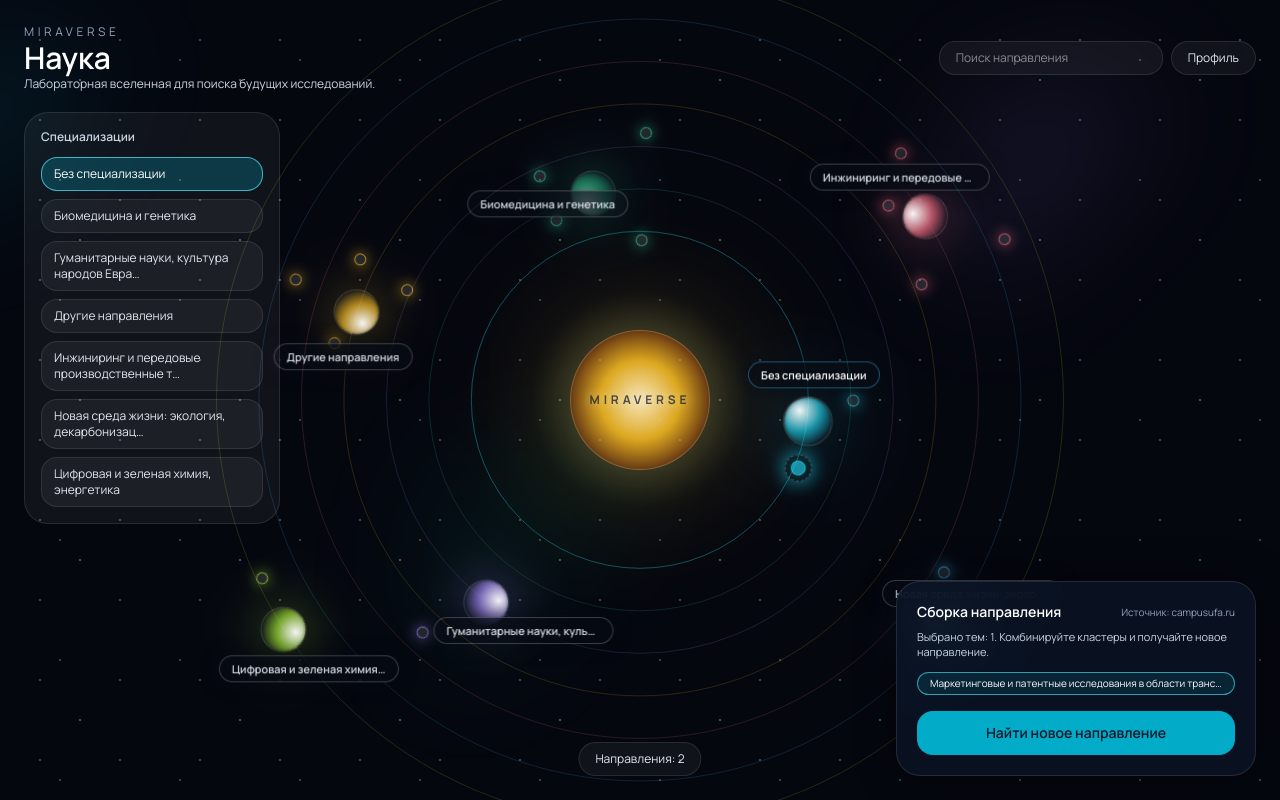
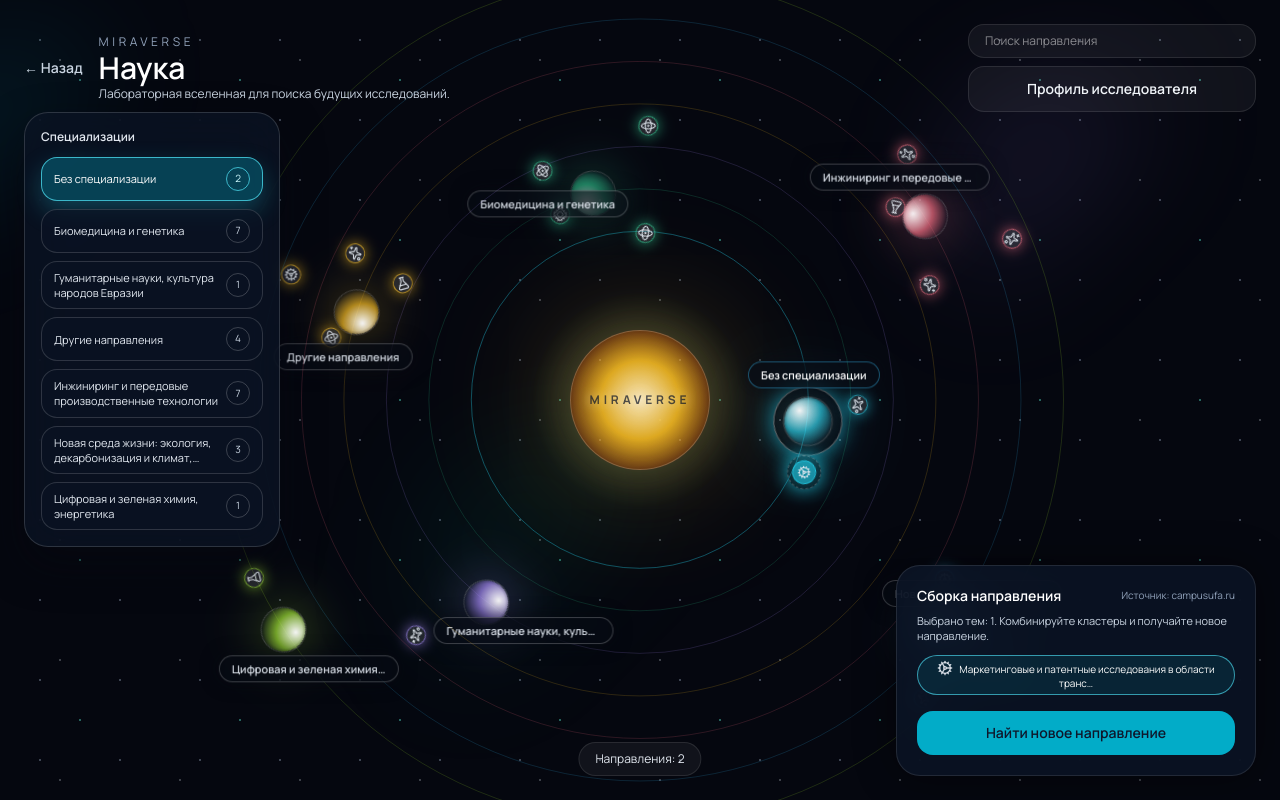
Before and after one commit to msozaev/ai.ukmira.ru, a Next.js app: page /science in a window 1280 px wide. Both pictures are taken after a click on the button 794 px from the left and 458 px from the top of the page. Built offline with nearby package versions, Linux system fonts and the light colour scheme.

Commit message:
layout, icons, lines

```diff
--- a/package.json
+++ b/package.json
@@ -11,6 +11,7 @@
   "dependencies": {
     "@google/generative-ai": "^0.24.1",
     "cheerio": "^1.1.2",
+    "lucide-react": "^0.562.0",
     "marked": "^17.0.1",
     "next": "16.0.6",
     "pdf-parse": "^2.4.5",
--- a/src/app/globals.css
+++ b/src/app/globals.css
@@ -377,6 +377,39 @@
   filter: drop-shadow(0 0 36px var(--planet-color, rgba(56, 189, 248, 0.7)));
 }
 
+.planet-selected .planet-core {
+  filter: drop-shadow(0 0 34px var(--planet-color, rgba(56, 189, 248, 0.85)));
+}
+
+.planet-selected .planet-core-wrapper::after {
+  content: "";
+  position: absolute;
+  inset: -10px;
+  border-radius: 9999px;
+  border: 1px solid rgba(255, 255, 255, 0.35);
+  background: radial-gradient(
+    circle,
+    rgba(255, 255, 255, 0.08),
+    rgba(255, 255, 255, 0) 70%
+  );
+  box-shadow: 0 0 20px var(--planet-color, rgba(56, 189, 248, 0.7));
+  opacity: 0.85;
+  animation: planetPulse 6s ease-in-out infinite;
+  pointer-events: none;
+}
+
+@keyframes planetPulse {
+  0%,
+  100% {
+    transform: scale(0.98);
+    opacity: 0.7;
+  }
+  50% {
+    transform: scale(1.05);
+    opacity: 1;
+  }
+}
+
 .planet-active .planet-label {
   border-color: rgba(56, 189, 248, 0.4);
   color: rgba(255, 255, 255, 0.98);
@@ -410,20 +443,39 @@
 
 .moon-dot {
   display: block;
-  width: 12px;
-  height: 12px;
+  width: 20px;
+  height: 20px;
   border-radius: 9999px;
   border: 1px solid var(--planet-color, rgba(148, 163, 184, 0.6));
   background: rgba(255, 255, 255, 0.12);
   box-shadow: 0 0 14px var(--planet-color, rgba(148, 163, 184, 0.35));
+  position: relative;
+  display: inline-flex;
+  align-items: center;
+  justify-content: center;
 }
 
 .moon-active .moon-dot {
-  width: 15px;
-  height: 15px;
+  width: 24px;
+  height: 24px;
   border-color: var(--planet-color, rgba(34, 211, 238, 0.9));
   background: var(--planet-color, rgba(34, 211, 238, 0.6));
   box-shadow: 0 0 22px var(--planet-color, rgba(34, 211, 238, 0.9));
+}
+
+.topic-icon {
+  margin-right: 6px;
+  width: 16px;
+  height: 16px;
+  display: inline-block;
+  vertical-align: -3px;
+  color: rgba(226, 232, 240, 0.9);
+}
+
+.moon-icon {
+  width: 14px;
+  height: 14px;
+  color: rgba(226, 232, 240, 0.9);
 }
 
 .moon-active .moon-dot::after {
--- a/src/app/science/page.tsx
+++ b/src/app/science/page.tsx
@@ -1,9 +1,19 @@
 "use client";
 
 import Link from "next/link";
-import { useEffect, useMemo, useState, type CSSProperties } from "react";
+import { useEffect, useMemo, useRef, useState, type CSSProperties } from "react";
 import ReactMarkdown from "react-markdown";
 import remarkGfm from "remark-gfm";
+import {
+  Atom,
+  BookOpen,
+  Cog,
+  Cpu,
+  FlaskConical,
+  Leaf,
+  Sparkles,
+  Zap,
+} from "lucide-react";
 import campusData from "@/data/campusScience.json";
 
 const SOURCE_SITE = "campusufa.ru";
@@ -33,6 +43,8 @@
   goals: string;
   constraints: string;
 };
+
+type PathSegment = { x1: number; y1: number; x2: number; y2: number };
 
 type ClusterColor = {
   node: string;
@@ -117,6 +129,26 @@
   return cleaned;
 };
 
+const normalizeActivity = (value?: string | null) => {
+  if (!value) return "";
+  let cleaned = value.replace(/\s+/g, " ").trim();
+  cleaned = cleaned.replace(/(?:,?\s*(Университет|Специализация))+$/gi, "");
+  cleaned = cleaned.replace(/[,\-–—:;]+$/g, "").trim();
+  return cleaned;
+};
+
+const getTopicIcon = (topic: string) => {
+  const text = topic.toLowerCase();
+  if (/(био|генет|медиц|клин)/.test(text)) return Atom;
+  if (/(хим|катализ|полимер|материал|реакц|нефт|газ)/.test(text)) return FlaskConical;
+  if (/(энерг|энергет|атом|физик|квант)/.test(text)) return Zap;
+  if (/(цифр|данн|ai|ии|программ|софт|кибер|информ)/.test(text)) return Cpu;
+  if (/(эколог|климат|зелен|природ|устойчив)/.test(text)) return Leaf;
+  if (/(инжинир|производ|констр|технол)/.test(text)) return Cog;
+  if (/(гуманит|культур|истор|язык|социолог)/.test(text)) return BookOpen;
+  return Sparkles;
+};
+
 export default function SciencePage() {
   const [selectedTopics, setSelectedTopics] = useState<string[]>([]);
   const [hoveredTopic, setHoveredTopic] = useState<string | null>(null);
@@ -127,6 +159,12 @@
   const [mounted, setMounted] = useState(false);
   const [viewport, setViewport] = useState({ width: 0, height: 0 });
   const [hasSelectedCluster, setHasSelectedCluster] = useState(false);
+  const [selectedTopicOrigins, setSelectedTopicOrigins] = useState<Record<string, string>>({});
+  const [pathSegments, setPathSegments] = useState<PathSegment[]>([]);
+  const mapRef = useRef<HTMLDivElement | null>(null);
+  const sunRef = useRef<HTMLDivElement | null>(null);
+  const moonRefs = useRef<Record<string, HTMLButtonElement | null>>({});
+  const planetRefs = useRef<Record<string, HTMLDivElement | null>>({});
   const [profile, setProfile] = useState<Profile>({
     name: "",
     background: "",
@@ -174,7 +212,7 @@
         ? [specValue]
         : ["Без специализации"];
 
-      const activity = lab.activity?.trim();
+      const activity = normalizeActivity(lab.activity);
 
       specs.forEach((spec) => {
         const name = normalizeSpec(spec);
@@ -273,10 +311,22 @@
     return layout;
   };
 
-  const toggleTopic = (topic: string) => {
-    setSelectedTopics((prev) =>
-      prev.includes(topic) ? prev.filter((t) => t !== topic) : [...prev, topic]
-    );
+  const toggleTopic = (topic: string, clusterName?: string) => {
+    setSelectedTopics((prev) => {
+      if (prev.includes(topic)) {
+        setSelectedTopicOrigins((prevMap) => {
+          const next = { ...prevMap };
+          delete next[topic];
+          return next;
+        });
+        return prev.filter((t) => t !== topic);
+      }
+      setSelectedTopicOrigins((prevMap) => ({
+        ...prevMap,
+        [topic]: clusterName || prevMap[topic] || activeCluster?.name || "",
+      }));
+      return [...prev, topic];
+    });
   };
 
   const activateCluster = (index: number) => {
@@ -288,6 +338,87 @@
     setActiveClusterIndex(index);
     setHasSelectedCluster(true);
   };
+
+  const selectedClusters = useMemo(() => {
+    const set = new Set<string>();
+    selectedTopics.forEach((topic) => {
+      const cluster = selectedTopicOrigins[topic];
+      if (cluster) set.add(cluster);
+    });
+    return set;
+  }, [selectedTopics, selectedTopicOrigins]);
+
+  const orbitRadiusByName = useMemo(() => {
+    if (!clusters.length) return {};
+    const fallbackMin = Math.min(MAP_WIDTH, MAP_HEIGHT);
+    const viewportMin = Math.min(
+      viewport.width || fallbackMin,
+      viewport.height || fallbackMin
+    );
+    const maxOrbit = Math.min(560, Math.max(260, viewportMin * 0.47));
+    const minOrbit = Math.min(180, maxOrbit * 0.45);
+    const orbitGap =
+      clusters.length > 1 ? (maxOrbit - minOrbit) / (clusters.length - 1) : 0;
+
+    return clusters.reduce<Record<string, number>>((acc, cluster, index) => {
+      acc[cluster.name] = minOrbit + orbitGap * index + index * 8;
+      return acc;
+    }, {});
+  }, [clusters, viewport]);
+
+  useEffect(() => {
+    if (!selectedTopics.length || !mapRef.current || !sunRef.current) {
+      setPathSegments([]);
+      return;
+    }
+
+    const computePath = () => {
+      if (!mapRef.current || !sunRef.current) return;
+      const mapRect = mapRef.current.getBoundingClientRect();
+      const sunRect = sunRef.current.getBoundingClientRect();
+      const sunPoint = {
+        x: sunRect.left + sunRect.width / 2 - mapRect.left,
+        y: sunRect.top + sunRect.height / 2 - mapRect.top,
+      };
+
+      const points = selectedTopics
+        .map((topic) => {
+          const node = moonRefs.current[topic];
+          if (!node) return null;
+          const rect = node.getBoundingClientRect();
+          const clusterName = selectedTopicOrigins[topic];
+          const orbitRadius = clusterName ? orbitRadiusByName[clusterName] || 0 : 0;
+          return {
+            x: rect.left + rect.width / 2 - mapRect.left,
+            y: rect.top + rect.height / 2 - mapRect.top,
+            orbitRadius,
+          };
+        })
+        .filter(Boolean) as Array<{ x: number; y: number; orbitRadius: number }>;
+
+      if (!points.length) {
+        setPathSegments([]);
+        return;
+      }
+
+      points.sort((a, b) => b.orbitRadius - a.orbitRadius);
+      const segments: PathSegment[] = [];
+      for (let i = 0; i < points.length - 1; i += 1) {
+        segments.push({
+          x1: points[i].x,
+          y1: points[i].y,
+          x2: points[i + 1].x,
+          y2: points[i + 1].y,
+        });
+      }
+      setPathSegments(segments);
+
+    };
+
+    computePath();
+    const interval = window.setInterval(computePath, 180);
+    return () => window.clearInterval(interval);
+  }, [selectedTopics, selectedTopicOrigins, orbitRadiusByName]);
 
   const handleProfileChange = (key: keyof Profile, value: string) => {
     setProfile((prev) => ({ ...prev, [key]: value }));
@@ -323,7 +454,7 @@
     const content = snippets
       .map((lab) => {
         const spec = lab.attributes?.["Специализация"] || "—";
-        const activity = lab.activity?.trim() || "—";
+        const activity = normalizeActivity(lab.activity) || "—";
         const topicsList = (lab.researchTopics || []).join("; ") || "—";
         return `Лаборатория: ${lab.name}\nСпециализация: ${Array.isArray(spec) ? spec.join(", ") : spec}\nНаправления деятельности: ${activity}\nТематики: ${topicsList}`;
       })
@@ -376,7 +507,7 @@
 
   return (
     <main className="relative min-h-screen overflow-hidden bg-[#05070f]">
-      <div className="absolute inset-0">
+      <div className="absolute inset-0" ref={mapRef}>
         {!mounted ? (
           <div className="flex h-full items-center justify-center text-sm text-slate-300">
             Загружаем карту…
@@ -390,8 +521,28 @@
             <div className="absolute right-10 top-20 h-72 w-72 rounded-full bg-gradient-to-br from-violet-400/30 via-transparent to-transparent blur-3xl" />
             <div className="absolute bottom-10 left-1/3 h-80 w-80 rounded-full bg-gradient-to-br from-emerald-400/20 via-transparent to-transparent blur-3xl" />
 
+            <svg
+              className="absolute inset-0 pointer-events-none"
+              viewBox={`0 0 ${viewport.width || MAP_WIDTH} ${viewport.height || MAP_HEIGHT}`}
+              preserveAspectRatio="none"
+            >
+              {pathSegments.map((segment, index) => (
+                <line
+                  key={`${segment.x1}-${segment.y1}-${segment.x2}-${segment.y2}-${index}`}
+                  x1={segment.x1}
+                  y1={segment.y1}
+                  x2={segment.x2}
+                  y2={segment.y2}
+                  stroke="rgba(255, 255, 255, 0.35)"
+                  strokeWidth="1.2"
+                  strokeDasharray="6 8"
+                  strokeLinecap="round"
+                />
+              ))}
+            </svg>
+
             <div className="absolute left-1/2 top-1/2 -translate-x-1/2 -translate-y-1/2">
-              <div className="sun">
+              <div className="sun" ref={sunRef}>
                 <span className="sun-label">Miraverse</span>
                 <span className="sun-glow" />
               </div>
@@ -449,6 +600,9 @@
                       role="button"
                       tabIndex={0}
                       aria-pressed={isActive}
+                      ref={(node) => {
+                        planetRefs.current[cluster.name] = node;
+                      }}
                       onClick={() => {
                         activateCluster(index);
                       }}
@@ -458,7 +612,9 @@
                           activateCluster(index);
                         }
                       }}
-                      className={`planet ${isActive ? "planet-active" : ""}`}
+                      className={`planet ${isActive ? "planet-active" : ""} ${
+                        selectedClusters.has(cluster.name) ? "planet-selected" : ""
+                      }`}
                       style={
                         {
                           transform: `translate(-50%, -50%) translateX(${orbitRadius}px)`,
@@ -490,12 +646,16 @@
                                 radius: 42,
                               };
                               const active = isTopicActive(topic);
+                              const Icon = getTopicIcon(topic);
                               return (
                                 <button
                                   key={topic}
+                                  ref={(node) => {
+                                    moonRefs.current[topic] = node;
+                                  }}
                                   onClick={(event) => {
                                     event.stopPropagation();
-                                    toggleTopic(topic);
+                                    toggleTopic(topic, cluster.name);
                                   }}
                                   onMouseEnter={() => setHoveredTopic(topic)}
                                   onMouseLeave={() => setHoveredTopic(null)}
@@ -508,7 +668,9 @@
                                   }
                                   aria-label={topic}
                                 >
-                                  <span className="moon-dot" />
+                                  <span className="moon-dot">
+                                    <Icon className="moon-icon" aria-hidden />
+                                  </span>
                                 </button>
                               );
                             })}
@@ -525,6 +687,9 @@
       </div>
 
       <header className="absolute left-6 right-6 top-6 z-30 flex flex-wrap items-center gap-4">
+        <Link href="/" className="text-sm font-semibold text-slate-300 hover:text-white">
+          {"←"} Назад
+        </Link>
         <div>
           <p className="text-xs uppercase tracking-[0.3em] text-slate-400">Miraverse</p>
           <h1 className="text-2xl font-semibold text-white sm:text-3xl">Наука</h1>
@@ -532,18 +697,18 @@
             Лабораторная вселенная для поиска будущих исследований.
           </p>
         </div>
-        <div className="ml-auto flex flex-wrap gap-2">
+        <div className="ml-auto flex flex-col items-end gap-2">
           <input
-            className="w-56 rounded-2xl border border-white/10 bg-white/5 px-4 py-2 text-xs text-white"
+            className="w-72 rounded-2xl border border-white/10 bg-white/5 px-4 py-2 text-xs text-white"
             placeholder="Поиск направления"
             value={topicSearch}
             onChange={(e) => setTopicSearch(e.target.value)}
           />
           <button
             onClick={() => setShowProfile((prev) => !prev)}
-            className="rounded-full border border-white/10 bg-white/5 px-4 py-2 text-xs text-slate-200 transition hover:border-white/30"
+            className="w-72 rounded-2xl border border-white/10 bg-white/5 px-4 py-3 text-sm font-semibold text-slate-100 transition hover:border-white/30"
           >
-            Профиль
+            Профиль исследователя
           </button>
         </div>
       </header>
@@ -560,16 +725,18 @@
             <div className="grid grid-cols-1 gap-3 sm:grid-cols-2">
               {activeFilteredTopics.map((topic) => {
                 const isSelected = selectedTopics.includes(topic);
+                const Icon = getTopicIcon(topic);
                 return (
                   <button
                     key={topic}
-                    onClick={() => toggleTopic(topic)}
+                    onClick={() => toggleTopic(topic, activeCluster?.name)}
                     className={`rounded-2xl border px-4 py-3 text-left text-sm transition ${
                       isSelected
                         ? "border-cyan-300/90 bg-cyan-300/80 text-white shadow-[0_18px_45px_rgba(34,211,238,0.28)]"
                         : "border-white/15 bg-[#0b1324]/80 text-slate-100 backdrop-blur-xl shadow-[0_12px_30px_rgba(5,7,15,0.45)] hover:border-white/35"
                     }`}
                   >
+                    <Icon className="topic-icon" aria-hidden />
                     {topic}
                   </button>
                 );
@@ -590,8 +757,8 @@
         ) : null}
       </section>
 
-      <aside className="absolute left-6 top-28 z-30 w-64 rounded-3xl border border-white/10 bg-white/5 p-4 text-xs text-slate-200">
-        <p className="text-xs font-semibold text-slate-300">Специализации</p>
+      <aside className="absolute left-6 top-28 z-30 w-64 rounded-3xl border border-white/15 bg-[#0b1324]/80 p-4 text-xs text-slate-100 shadow-[0_18px_40px_rgba(5,7,15,0.5)] backdrop-blur-xl">
+        <p className="text-xs font-semibold text-slate-200">Специализации</p>
         <div className="mt-3 flex flex-col gap-2">
           {clusters.map((cluster, index) => {
             const isActive = index === safeIndex;
@@ -601,15 +768,22 @@
                 onClick={() => {
                   activateCluster(index);
                 }}
-                className={`rounded-2xl border px-3 py-2 text-left text-xs transition ${
+                className={`flex min-h-[44px] items-center justify-between rounded-2xl border px-3 py-2 text-left text-[11px] leading-snug transition ${
                   isActive
-                    ? "border-cyan-300/70 bg-cyan-400/20 text-white"
-                    : "border-white/10 bg-white/5 text-slate-200 hover:border-white/30"
+                    ? "border-cyan-300/70 bg-cyan-400/25 text-white shadow-[0_10px_24px_rgba(34,211,238,0.25)]"
+                    : "border-white/15 bg-[#0b1324]/70 text-slate-200 hover:border-white/35"
                 }`}
               >
-                {truncate(cluster.name, 42)}
+                <span className="line-clamp-2">{cluster.name}</span>
+                <span
+                  className={`ml-2 inline-flex h-6 w-6 shrink-0 items-center justify-center rounded-full border text-[10px] ${
+                    isActive ? "border-cyan-300/70 text-cyan-100" : "border-white/20 text-slate-300"
+                  }`}
+                >
+                  {cluster.topics.length}
+                </span>
               </button>
-              );
+            );
           })}
         </div>
 
@@ -644,6 +818,10 @@
                 onClick={() => toggleTopic(topic)}
                 className="rounded-full border border-cyan-300/60 bg-cyan-400/10 px-3 py-1 text-[10px] text-white"
               >
+                {(() => {
+                  const Icon = getTopicIcon(topic);
+                  return <Icon className="topic-icon" aria-hidden />;
+                })()}
                 {truncate(topic, 55)}
               </button>
             ))
@@ -693,8 +871,8 @@
       ) : null}
 
       <div
-        className={`fixed right-6 top-24 z-40 w-[360px] max-w-[92vw] rounded-3xl border border-white/10 bg-[#0b1324]/95 p-5 text-xs text-slate-200 shadow-[0_0_40px_rgba(0,0,0,0.45)] backdrop-blur-xl transition ${
-          showProfile ? "opacity-100" : "pointer-events-none translate-y-2 opacity-0"
+        className={`fixed left-1/2 top-1/2 z-50 w-[min(620px,92vw)] -translate-x-1/2 -translate-y-1/2 rounded-3xl border border-white/10 bg-[#0b1324]/95 p-5 text-xs text-slate-200 shadow-[0_30px_80px_rgba(5,7,15,0.55)] backdrop-blur-xl transition ${
+          showProfile ? "opacity-100 scale-100" : "pointer-events-none scale-95 opacity-0"
         }`}
       >
         <div className="flex items-center justify-between">
```
Also changed, not shown: 1 other file (tests, documents, lock files or other folders).
